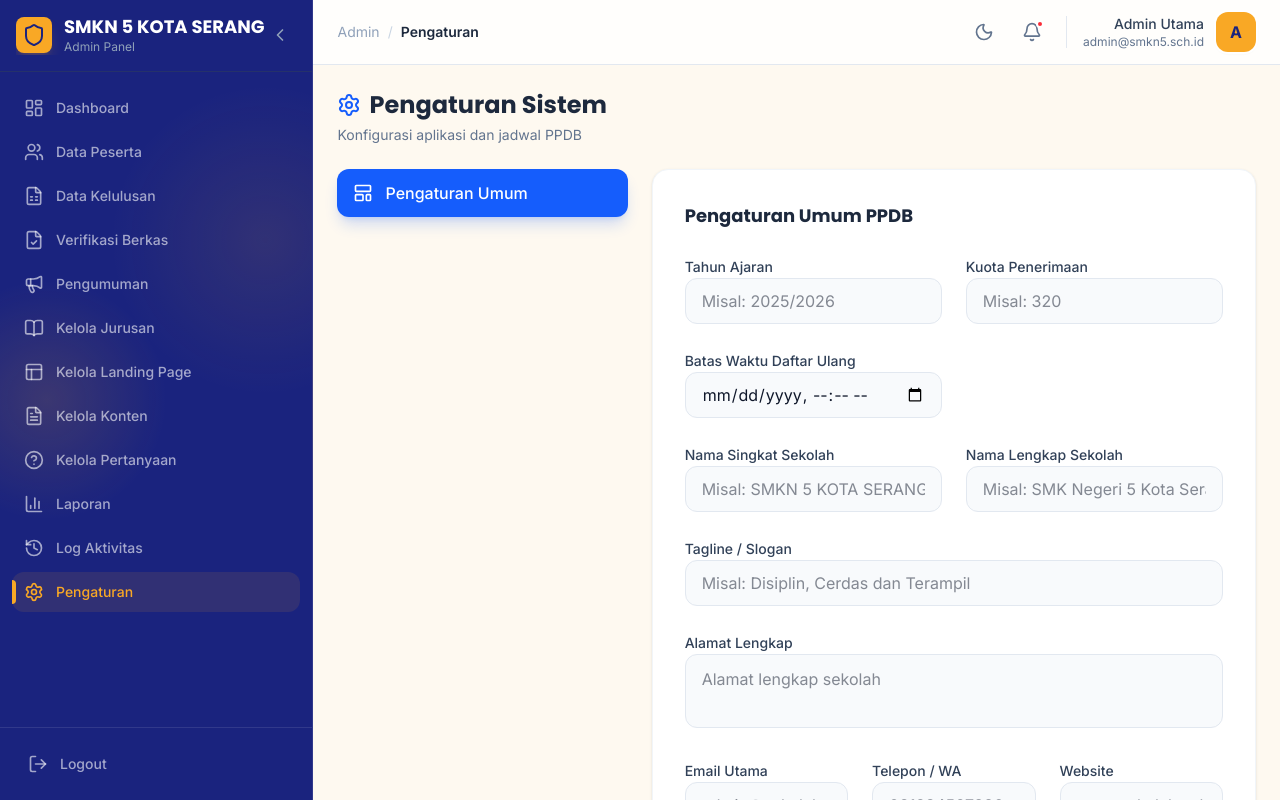
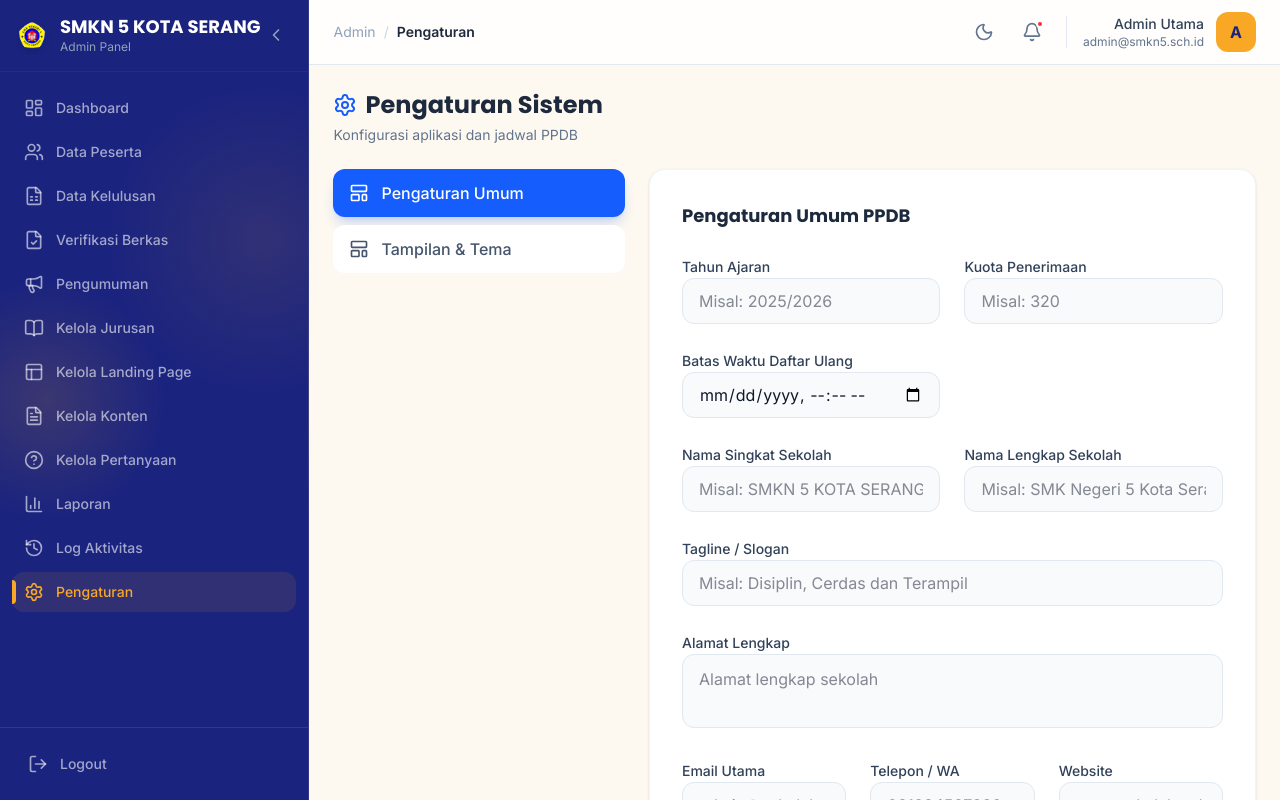
Before and after one commit to rzl89/daftar-ulang-spmb, a React (Vite) app: page /admin/pengaturan in a window 1280 px wide. Shown: the top 800 px of the page. Built offline with nearby package versions, Linux system fonts and the light colour scheme; no server answers; sample sign-in values are in the browser's storage.

Commit message:
feat: implement dynamic school settings store and integrate into layout components

```diff
--- a/src/components/layout/Navbar.tsx
+++ b/src/components/layout/Navbar.tsx
@@ -12,6 +12,7 @@ export function Navbar() {
   const location = useLocation();
   const schoolName = useSettingsStore(s => s.getSetting('school_name'));
   const schoolYear = useSettingsStore(s => s.getSetting('school_year'));
+  const schoolLogo = useSettingsStore(s => s.getSetting('school_logo'));
 
   useEffect(() => {
     const handleScroll = () => setScrolled(window.scrollY > 20);
@@ -39,9 +40,13 @@ export function Navbar() {
         <div className="flex items-center justify-between h-16 md:h-18">
           {/* Logo */}
           <Link to="/" className="flex items-center gap-3 group">
-            <div className="w-10 h-10 rounded-xl bg-primary flex items-center justify-center shadow-lg shadow-primary/20 group-hover:shadow-primary/40 transition-shadow">
-              <GraduationCap className="h-6 w-6 text-accent" />
-            </div>
+            {schoolLogo ? (
+              <img src={schoolLogo} alt="Logo" className="w-10 h-10 object-contain drop-shadow-md group-hover:scale-105 transition-transform" />
+            ) : (
+              <div className="w-10 h-10 rounded-xl bg-primary flex items-center justify-center shadow-lg shadow-primary/20 group-hover:shadow-primary/40 transition-shadow">
+                <GraduationCap className="h-6 w-6 text-accent" />
+              </div>
+            )}
             <div className="hidden sm:block">
               <h1 className="text-sm font-bold text-primary leading-tight tracking-tight">
                 {schoolName}
--- a/src/index.css
+++ b/src/index.css
@@ -1,15 +1,19 @@
 @import url('https://fonts.googleapis.com/css2?family=Inter:wght@300;400;500;600;700&family=Poppins:wght@400;500;600;700;800&display=swap');
 @import "tailwindcss";
+:root {
+  --app-primary: #1A237E;
+  --app-accent: #F9A825;
+}
 
 @theme {
-  --color-primary: #1A237E;
-  --color-primary-light: #283593;
-  --color-primary-dark: #000051;
+  --color-primary: var(--app-primary);
+  --color-primary-light: color-mix(in srgb, var(--app-primary) 80%, white);
+  --color-primary-dark: color-mix(in srgb, var(--app-primary) 80%, black);
   --color-primary-foreground: #ffffff;
 
-  --color-accent: #F9A825;
-  --color-accent-light: #FDD835;
-  --color-accent-dark: #C17900;
+  --color-accent: var(--app-accent);
+  --color-accent-light: color-mix(in srgb, var(--app-accent) 80%, white);
+  --color-accent-dark: color-mix(in srgb, var(--app-accent) 80%, black);
   --color-accent-foreground: #000000;
 
   --color-background: #f8fafc;
--- a/src/pages/admin/AdminLayout.tsx
+++ b/src/pages/admin/AdminLayout.tsx
@@ -46,6 +46,7 @@ export default function AdminLayout() {
   const [isMobileMenuOpen, setIsMobileMenuOpen] = useState(false);
   const [isDarkMode, setIsDarkMode] = useState(false);
   const schoolName = useSettingsStore(s => s.getSetting('school_name'));
+  const schoolLogo = useSettingsStore(s => s.getSetting('school_logo'));
 
   const location = useLocation();
   const navigate = useNavigate();
@@ -90,9 +91,13 @@ export default function AdminLayout() {
       {/* Logo Area */}
       <div className={`flex items-center justify-between p-4 border-b border-slate-700/50 ${!isSidebarOpen && 'justify-center'}`}>
         <div className="flex items-center gap-3 overflow-hidden">
-          <div className="p-1.5 bg-accent rounded-lg shrink-0 shadow-lg shadow-accent/20">
-            <Shield className="w-6 h-6 text-primary" />
-          </div>
+          {schoolLogo ? (
+            <img src={schoolLogo} alt="Logo" className="w-8 h-8 object-contain shrink-0 drop-shadow-md" />
+          ) : (
+            <div className="p-1.5 bg-accent rounded-lg shrink-0 shadow-lg shadow-accent/20">
+              <Shield className="w-6 h-6 text-primary" />
+            </div>
+          )}
           {isSidebarOpen && (
             <motion.div
               initial={{ opacity: 0, width: 0 }}
--- a/src/pages/admin/Pengaturan.tsx
+++ b/src/pages/admin/Pengaturan.tsx
@@ -15,8 +15,12 @@ export default function Pengaturan() {
     quota: '',
     school_phone: '',
     is_registration_open: 'true',
-    registration_deadline: ''
+    registration_deadline: '',
+    school_logo: '/Logo SKEMA.png',
+    theme_color_primary: '#1A237E',
+    theme_color_secondary: '#F9A825'
   });
+  const [activeTab, setActiveTab] = useState('umum');
   const [isLoading, setIsLoading] = useState(true);
   const [isSaving, setIsSaving] = useState(false);
 
@@ -99,12 +103,14 @@ export default function Pengaturan() {
         {/* Sidebar Nav */}
         <div className="lg:col-span-1 space-y-2 min-w-0">
           {[
-            { id: 'umum', label: 'Pengaturan Umum', icon: LayoutTemplate, active: true },
+            { id: 'umum', label: 'Pengaturan Umum', icon: LayoutTemplate },
+            { id: 'tema', label: 'Tampilan & Tema', icon: LayoutTemplate },
           ].map(item => (
             <button
               key={item.id}
+              onClick={() => setActiveTab(item.id)}
               className={`w-full flex items-center gap-3 px-4 py-3 rounded-xl font-medium transition-colors text-left
-                ${item.active
+                ${activeTab === item.id
                   ? 'bg-blue-600 text-white shadow-lg shadow-blue-600/20'
                   : 'bg-white dark:bg-slate-800 text-slate-600 dark:text-slate-300 hover:bg-slate-50 dark:hover:bg-slate-700'
                 }`}
@@ -122,7 +128,9 @@ export default function Pengaturan() {
             animate={{ opacity: 1, x: 0 }}
             className="bg-white dark:bg-slate-800 rounded-2xl p-6 sm:p-8 shadow-sm border border-slate-100 dark:border-slate-700"
           >
-            <h2 className="text-lg font-bold text-slate-800 dark:text-white mb-6">Pengaturan Umum PPDB</h2>
+            <h2 className="text-lg font-bold text-slate-800 dark:text-white mb-6">
+              {activeTab === 'umum' ? 'Pengaturan Umum PPDB' : 'Pengaturan Tampilan & Tema'}
+            </h2>
 
             {isLoading ? (
               <div className="flex justify-center p-12">
@@ -130,6 +138,8 @@ export default function Pengaturan() {
               </div>
             ) : (
               <form onSubmit={handleSave} className="space-y-6">
+                {activeTab === 'umum' && (
+                  <>
                     <div className="grid grid-cols-1 sm:grid-cols-2 gap-6">
                       <div className="space-y-1.5">
                         <label className="text-sm font-medium text-slate-700 dark:text-slate-300">Tahun Ajaran</label>
@@ -223,6 +233,72 @@ export default function Pengaturan() {
                         </label>
                       </div>
                     </div>
+                  </>
+                )}
+
+                {activeTab === 'tema' && (
+                  <div className="space-y-6">
+                    <div className="space-y-1.5">
+                      <label className="text-sm font-medium text-slate-700 dark:text-slate-300">Logo URL / Path</label>
+                      <input
+                        type="text"
+                        name="school_logo"
+                        value={settings.school_logo}
+                        onChange={handleChange}
+                        placeholder="/Logo SKEMA.png"
+                        className="w-full px-4 py-2.5 bg-slate-50 dark:bg-slate-900 border border-slate-200 dark:border-slate-700 rounded-xl focus:ring-2 focus:ring-blue-500/50 outline-none transition-all dark:text-white"
+                      />
+                      <p className="text-xs text-slate-500">Gunakan path relatif dari folder public (misal: `/Logo SKEMA.png`) atau URL gambar eksternal.</p>
+                      {settings.school_logo && (
+                        <div className="mt-4 p-4 bg-slate-50 dark:bg-slate-900 rounded-xl border border-slate-200 dark:border-slate-700 flex items-center justify-center">
+                          <img src={settings.school_logo} alt="Preview Logo" className="h-16 object-contain" onError={(e) => (e.currentTarget.style.display = 'none')} />
+                        </div>
+                      )}
+                    </div>
+
+                    <div className="grid grid-cols-1 sm:grid-cols-2 gap-6">
+                      <div className="space-y-1.5">
+                        <label className="text-sm font-medium text-slate-700 dark:text-slate-300">Warna Utama (Primary)</label>
+                        <div className="flex gap-3">
+                          <input
+                            type="color"
+                            name="theme_color_primary"
+                            value={settings.theme_color_primary || '#1A237E'}
+                            onChange={handleChange}
+                            className="h-11 w-16 p-1 bg-white dark:bg-slate-900 border border-slate-200 dark:border-slate-700 rounded-xl cursor-pointer"
+                          />
+                          <input
+                            type="text"
+                            name="theme_color_primary"
+                            value={settings.theme_color_primary || '#1A237E'}
+                            onChange={handleChange}
+                            className="flex-1 px-4 py-2.5 bg-slate-50 dark:bg-slate-900 border border-slate-200 dark:border-slate-700 rounded-xl focus:ring-2 focus:ring-blue-500/50 outline-none transition-all dark:text-white uppercase font-mono"
+                          />
+                        </div>
+                      </div>
+
+                      <div className="space-y-1.5">
+                        <label className="text-sm font-medium text-slate-700 dark:text-slate-300">Warna Aksen (Secondary)</label>
+                        <div className="flex gap-3">
+                          <input
+                            type="color"
+                            name="theme_color_secondary"
+                            value={settings.theme_color_secondary || '#F9A825'}
+                            onChange={handleChange}
+                            className="h-11 w-16 p-1 bg-white dark:bg-slate-900 border border-slate-200 dark:border-slate-700 rounded-xl cursor-pointer"
+                          />
+                          <input
+                            type="text"
+                            name="theme_color_secondary"
+                            value={settings.theme_color_secondary || '#F9A825'}
+                            onChange={handleChange}
+                            className="flex-1 px-4 py-2.5 bg-slate-50 dark:bg-slate-900 border border-slate-200 dark:border-slate-700 rounded-xl focus:ring-2 focus:ring-blue-500/50 outline-none transition-all dark:text-white uppercase font-mono"
+                          />
+                        </div>
+                      </div>
+                    </div>
+                  </div>
+                )}
 
                 <div className="pt-4 flex justify-end gap-3">
                   <button type="submit" disabled={isSaving} className="flex items-center gap-2 px-6 py-2.5 bg-blue-600 hover:bg-blue-500 text-white rounded-xl font-medium transition-colors shadow-lg shadow-blue-600/20 disabled:opacity-50">
--- a/src/store/useSettingsStore.ts
+++ b/src/store/useSettingsStore.ts
@@ -13,6 +13,9 @@ interface SettingsState {
   is_registration_open: string;
   quota: string;
   registration_deadline: string;
+  school_logo: string;
+  theme_color_primary: string;
+  theme_color_secondary: string;
 
   // Status
   isLoaded: boolean;
@@ -35,6 +38,9 @@ const DEFAULTS: Omit<SettingsState, 'isLoaded' | 'fetchSettings' | 'getSetting'>
   is_registration_open: 'true',
   quota: '320',
   registration_deadline: new Date(new Date().getTime() + 7 * 24 * 60 * 60 * 1000).toISOString(),
+  school_logo: '/Logo SKEMA.png',
+  theme_color_primary: '#1A237E',
+  theme_color_secondary: '#F9A825',
 };
 
 export const useSettingsStore = create<SettingsState>((set, get) => ({
```
Also changed, not shown: src/App.tsx (+12 -1 lines), public/Logo SKEMA.png (added). Lines whose indentation alone changed are shown as unchanged.
